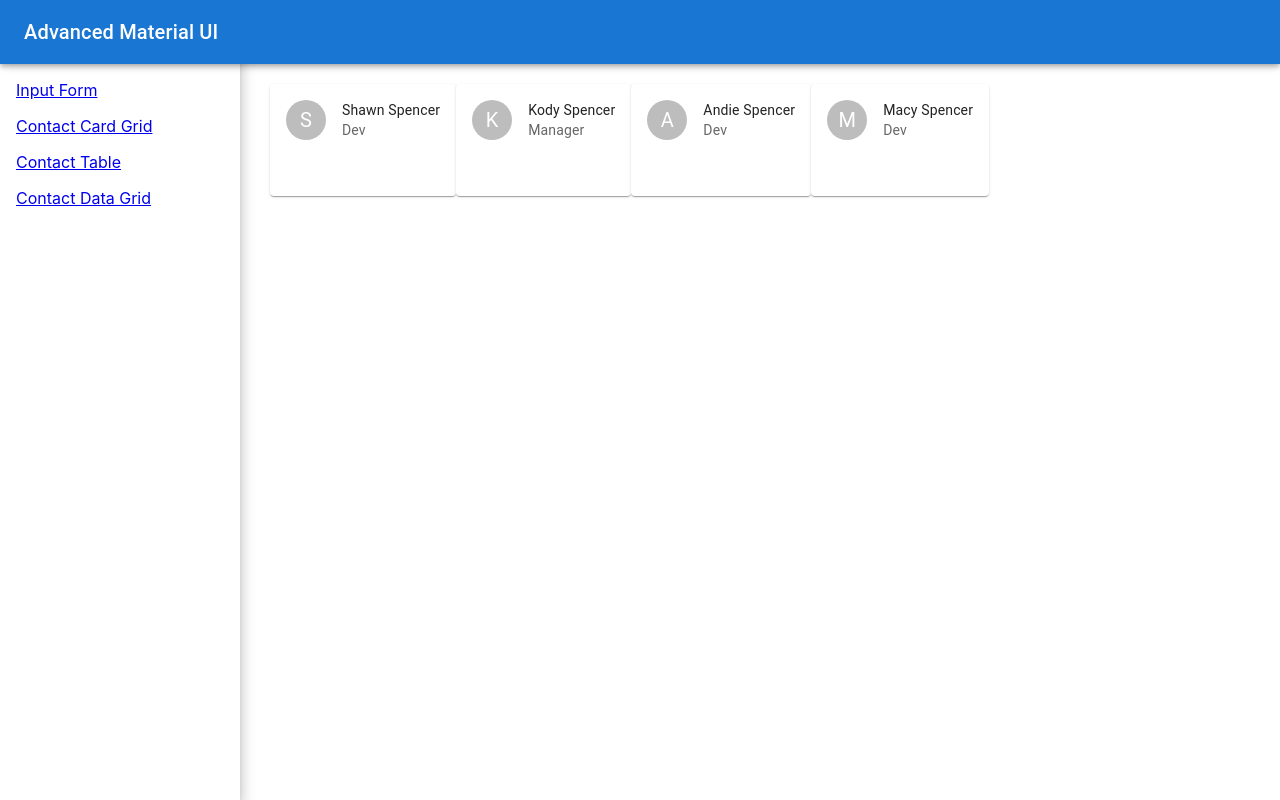
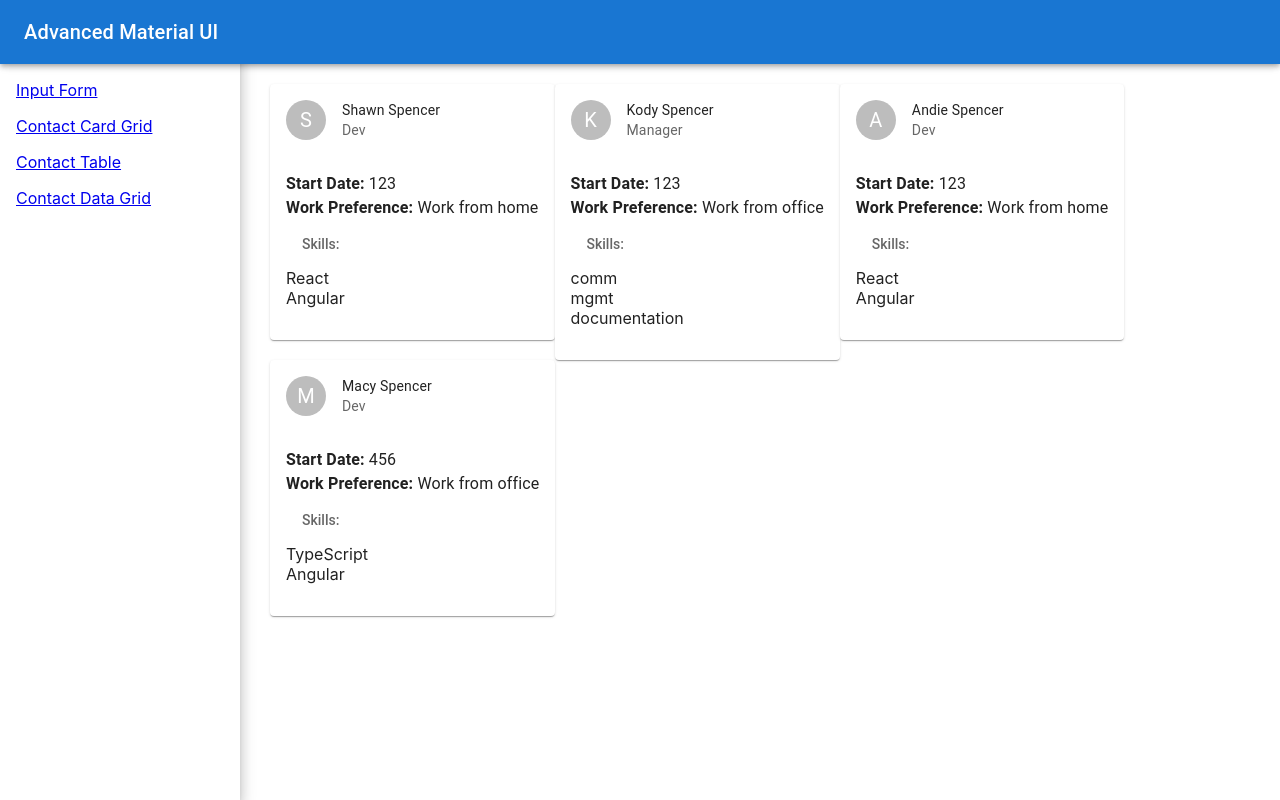
Before and after one commit to galaxylight1/mui-code-examples, a React (Create React App) app: page /grid in a window 1280 px wide. Built offline with nearby package versions, Linux system fonts and the light colour scheme; the HTML template or start-up script is replaced by a standard one.

Commit message:
feat: mui

```diff
--- a/src/Data/ContactData.js
+++ b/src/Data/ContactData.js
@@ -11,7 +11,7 @@ export const contactData = [
     id: 2,
     name: "Kody Spencer",
     role: "Manager",
-    skills: ["comm", "mgmt"],
+    skills: ["comm", "mgmt", "documentation"],
     startDate: "123",
     preference: "Work from office",
   },
--- a/src/components/ContactCardGrid.jsx
+++ b/src/components/ContactCardGrid.jsx
@@ -1,5 +1,5 @@
 import { contactData } from "./../Data/ContactData";
-import { Grid, Card, CardContent, CardHeader, Avatar } from "@mui/material";
+import { Grid, Card, CardContent, CardHeader, Avatar, Typography, ListSubheader, List } from "@mui/material";
 
 export default function ContactCardGrid() {
   return (
@@ -17,7 +17,25 @@ export default function ContactCardGrid() {
                   </Avatar>
                 }
               />
-              <CardContent></CardContent>
+              <CardContent>
+                <Typography>
+                    <b>Start Date: </b>{contact.startDate}
+                </Typography>
+                <Typography>
+                    <b>Work Preference: </b>{contact.preference}
+                </Typography>
+                <List subheader={
+                    <ListSubheader>
+                        Skills:
+                    </ListSubheader>
+                }>
+                    {
+                        contact.skills?.map((skill) => {
+                            return <li>{skill}</li>
+                        })
+                    }
+                </List>
+              </CardContent>
             </Card>
           </Grid>
         );
```
